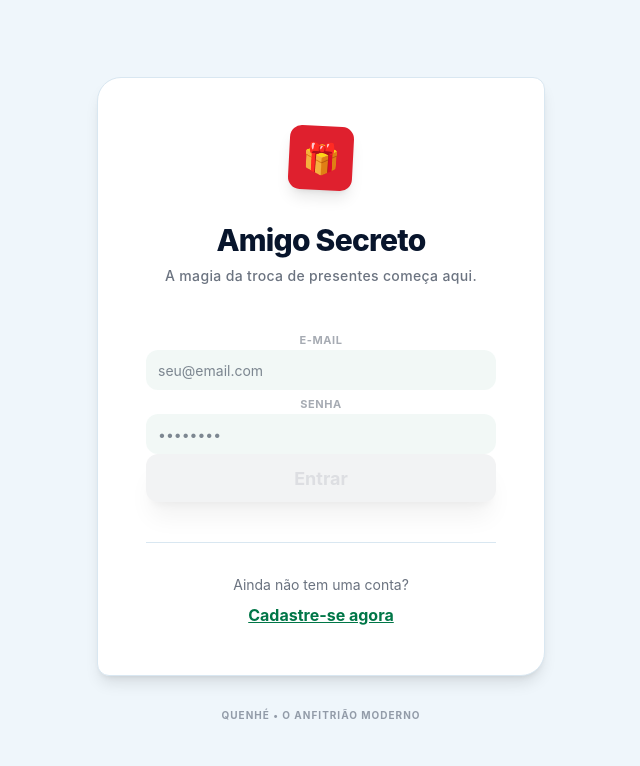
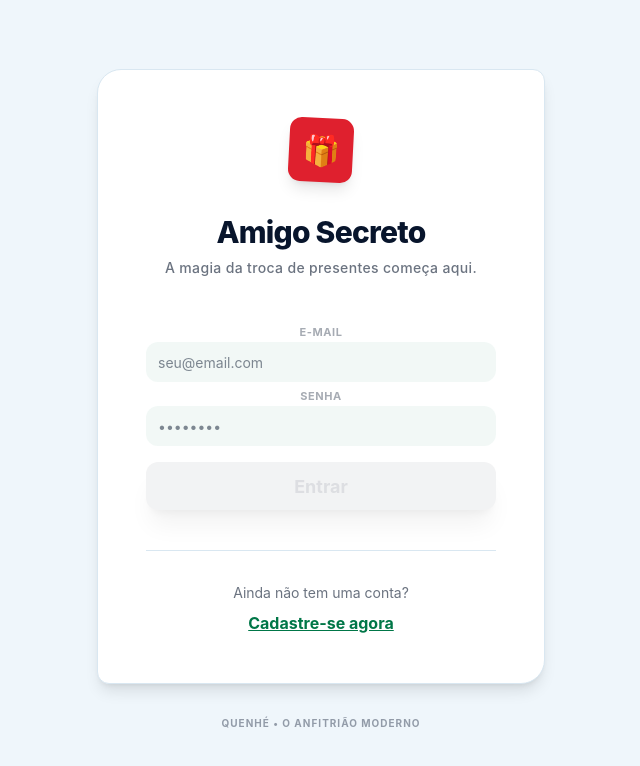
Before and after one commit to HellenBufrem/quenhe, an Angular app in the folder apps/web/: page /login in a window 1280 px wide. Shown: the top 766 px of the page, without its empty margins (319-959 px from the left). Built offline with nearby package versions, Linux system fonts and the light colour scheme.

Commit message:
style(login): corrige espaçamento e sobreposição visual do botão Entrar

```diff
--- a/apps/web/src/app/features/login/login.html
+++ b/apps/web/src/app/features/login/login.html
@@ -73,9 +73,11 @@
             }
           </label>
 
-          <button type="submit" [disabled]="loginForm.invalid" class="btn btn-primary btn-lg w-full font-bold shadow-xl disabled:opacity-50 disabled:cursor-not-allowed">
-            Entrar
-          </button>
+          <div class="pt-4">
+            <button type="submit" [disabled]="loginForm.invalid" class="btn btn-primary btn-lg w-full font-bold shadow-xl disabled:opacity-50 disabled:cursor-not-allowed">
+              Entrar
+            </button>
+          </div>
         </form>
 
         <div class="mt-10 pt-8 w-full border-t border-base-300">
```
